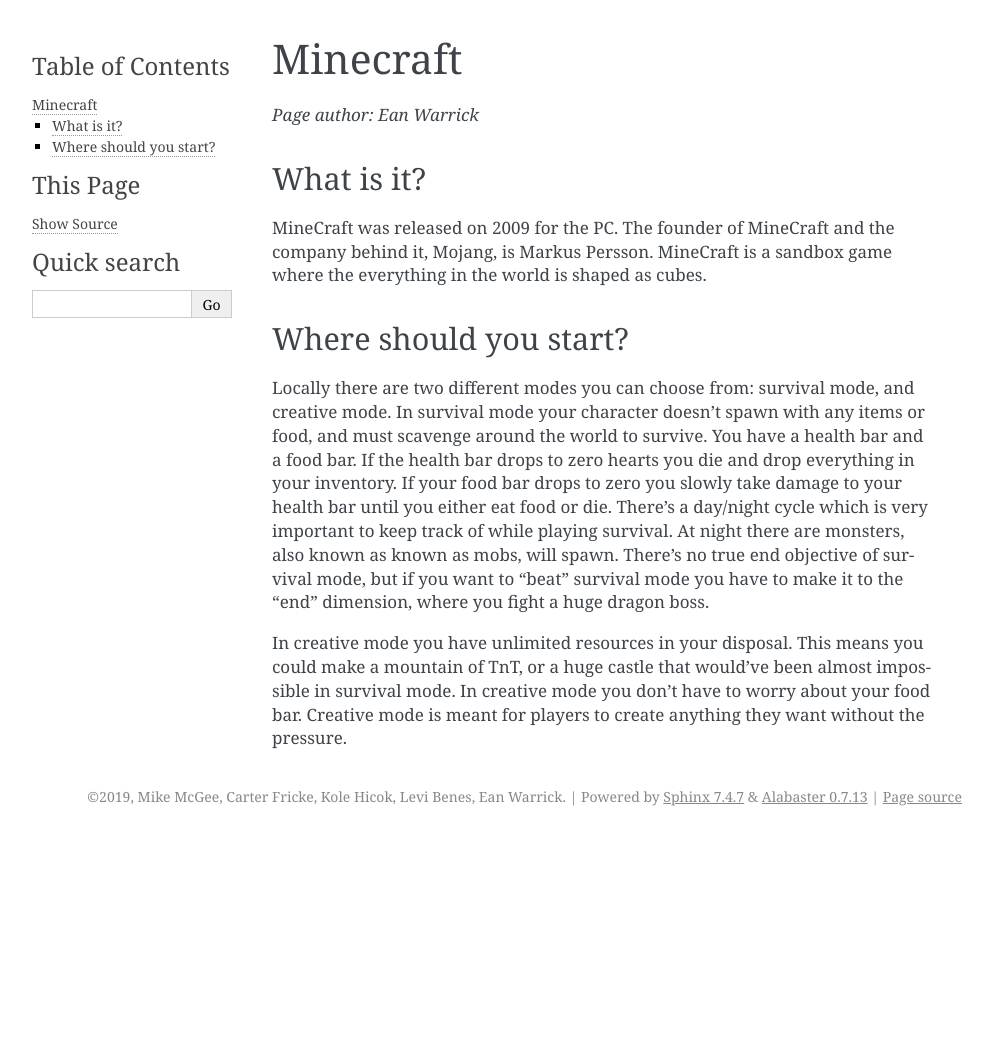
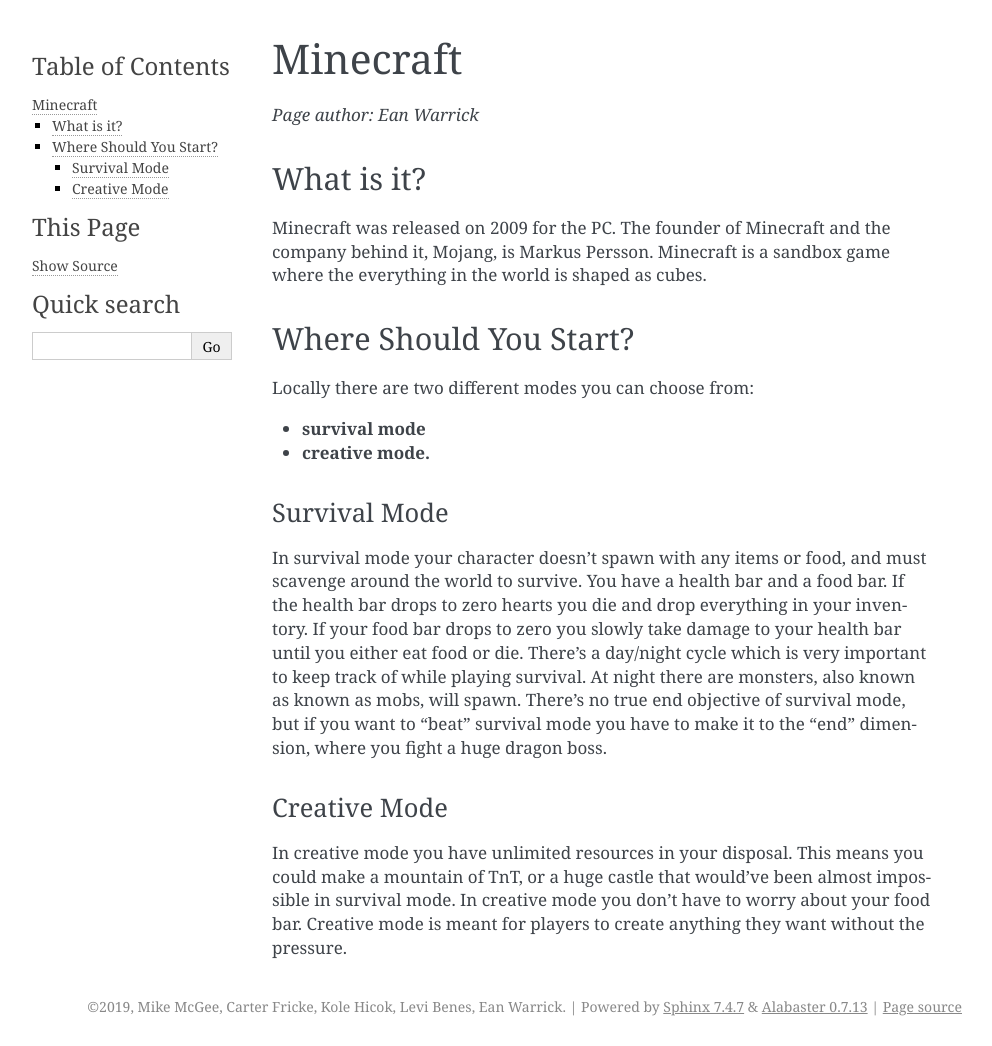
Before and after one commit to MichaelMcGee-School/Assignment_12, a Sphinx documentation site: the page built from source/Minecraft.rst, in a window 1280 px wide. Shown: the whole page, without its empty margins (148-1140 px from the left). Built offline with Sphinx 7.4.7, drawn with Linux system fonts in a browser that asks for light colours; before the commit the page ends 900 px from its top, so only the background shows below that.

Commit message:
Really finished this time

```diff
--- a/source/Minecraft.rst
+++ b/source/Minecraft.rst
@@ -5,13 +5,20 @@
 
 What is it?
 -----------
-MineCraft was released on 2009 for the PC. The founder of MineCraft
-and the company behind it, Mojang, is Markus Persson. MineCraft is a sandbox
+Minecraft was released on 2009 for the PC. The founder of Minecraft
+and the company behind it, Mojang, is Markus Persson. Minecraft is a sandbox
 game where the everything in the world is shaped as cubes.
 
-Where should you start?
+Where Should You Start?
 -----------------------
-Locally there are two different modes you can choose from: survival mode, and creative mode.
+Locally there are two different modes you can choose from:
+
+* **survival mode**
+* **creative mode.**
+
+Survival Mode
+^^^^^^^^^^^^^
+
 In survival mode your character doesn't spawn with any items or food, and must scavenge
 around the world to survive. You have a health bar and a food bar. If the health bar drops to zero hearts
 you die and drop everything in your inventory. If your food bar drops to zero you slowly take
@@ -20,6 +27,10 @@
 known as mobs, will spawn. There's no true end objective of survival mode, but if you want to "beat"
 survival mode you have to make it to the "end" dimension, where you fight a huge dragon boss.
 
+
+Creative Mode
+^^^^^^^^^^^^^
+
 In creative mode you have unlimited resources in your disposal. This means you could make a
 mountain of TnT, or a huge castle that would've been almost impossible in survival mode.
 In creative mode you don't have to worry about your food bar. Creative mode is meant for
```
